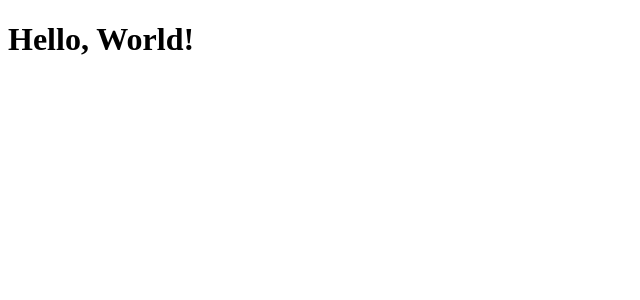
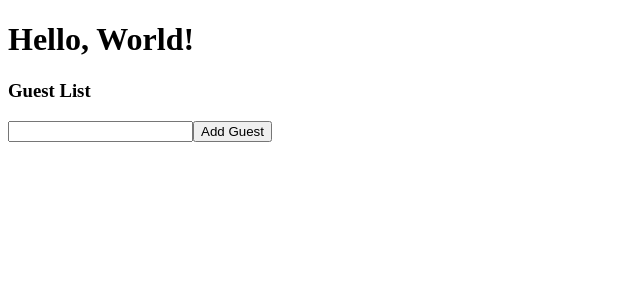
Before and after one commit to mairitikk/Portfolio4, a React (Create React App) app in the folder rts/: page / in a window 1280 px wide. Shown: the top 300 px of the page, without its empty margins (0-640 px from the left). Built offline with nearby package versions, Linux system fonts and the light colour scheme.

Commit message:
state with typescript

```diff
--- a/rts/src/index.tsx
+++ b/rts/src/index.tsx
@@ -1,8 +1,10 @@
 import ReactDOM from "react-dom";
+import GuestList from "./state/GuestList";
 
 const App = () => {
     return <div>
         <h1>Hello, World!</h1>
+        <GuestList></GuestList>
     </div>
 }
 ReactDOM.render(<App />, document.querySelector('#root'));
--- /dev/null
+++ b/rts/src/state/GuestList.tsx
@@ -0,0 +1,14 @@
+/* eslint-disable no-unreachable */
+
+import { useState } from 'react';
+
+const GuestList: React.FC = () => {
+    const [name, setName] = useState('');
+    return (<div>
+        <h3>Guest List</h3>
+        <input value={name} onChange= {(e) => setName(e.target.value)} type="text" />
+        <button>Add Guest</button>
+    </div>
+    );
+};
+export default GuestList;
```
Also changed, not shown: rts/src/props/Child.tsx (+21 -10 lines), rts/src/props/Parent.tsx (+7 -3 lines).
